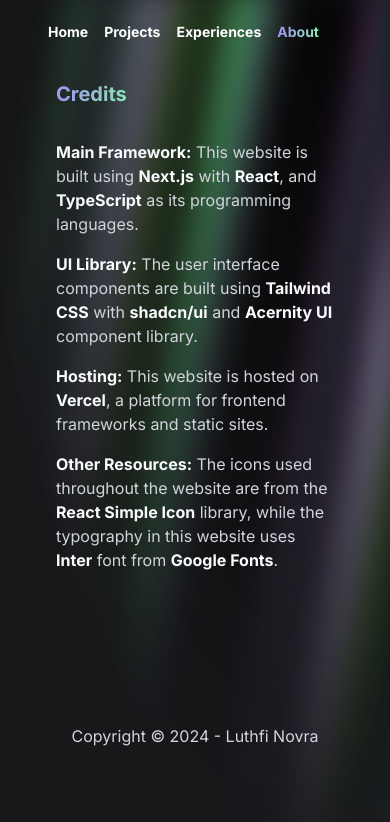
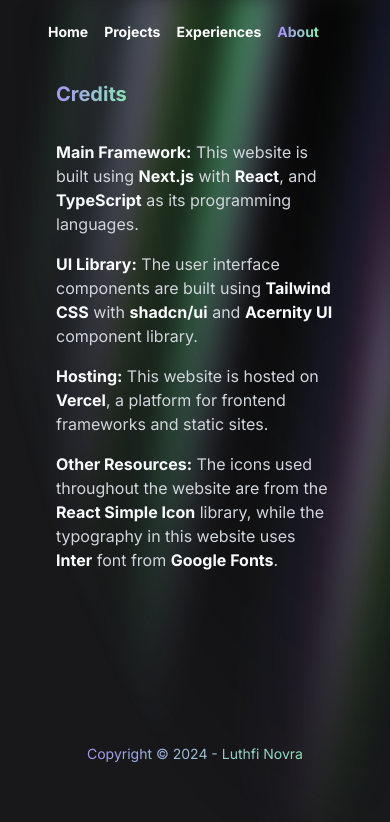
Before and after one commit to luthfinovra/web-portofolio, a Next.js app: page / in a window 390 px wide. Both pictures are taken after a click on the link "About". Shown: the top 822 px of the page. Built offline with nearby package versions, Linux system fonts and the light colour scheme.

Commit message:
Turn off bg-animation for small screen size

```diff
--- a/app/(home)/components/AboutSection.tsx
+++ b/app/(home)/components/AboutSection.tsx
@@ -40,7 +40,7 @@
                     </div>
                 </div>
             </motion.div>
-            <footer className='text-gray-300 text-center py-8'>Copyright © 2024 - Luthfi Novra</footer>
+            <footer className='text-gray-300 text-center py-4 pt-8 sm:pt-16 text-sm gradient-text'>Copyright © 2024 - Luthfi Novra</footer>
         </div>
     )
 }
--- a/app/(home)/components/ProjectSection.tsx
+++ b/app/(home)/components/ProjectSection.tsx
@@ -74,7 +74,7 @@
             'img': 'cinelog.webp',
         },
         'Linkyi Shop': {
-            'description': 'Web bio link and product catalog for Final Capstone Product Bangkit Academy 2024',
+            'description': 'Web bio link and product catalog for Bangkit Academy 2024 Capstone Project, awarded Top 50 Product Capstone.',
             'badges': ['TensorFlow', 'Pandas', 'Matplotlib'],
             'repository': 'https://github.com/Linkyi-shop',
             'img': 'linkyi.webp',
--- a/components/ui/aurora-background.tsx
+++ b/components/ui/aurora-background.tsx
@@ -43,7 +43,8 @@
             absolute -inset-[10px] opacity-75 will-change-transform`,
 
                             showRadialGradient &&
-                            `[mask-image:radial-gradient(ellipse_at_100%_0%,black_10%,var(--transparent)_75%)]`
+                            `[mask-image:radial-gradient(ellipse_at_100%_0%,black_10%,var(--transparent)_75%)]`,
+                            "max-md:after:animate-aurora-off"
                         )}
                     ></div>
                 </div>
--- a/components/ui/jobs-component.tsx
+++ b/components/ui/jobs-component.tsx
@@ -45,7 +45,7 @@
     companyName: "Informatics Laboratory Telkom University",
     logo: "/logos/iflablogo.svg",
     jobTime: "Feb 2024 - Jun 2024",
-    jobTitle: "Computer Network Practicum Assitant",
+    jobTitle: "Computer Network Practicum Assistant",
     jobDescription:
       "In my role as a Computer Network Practicum Assistant at the Informatics Laboratory, I tutored and organized grading for over 100 students, ensuring they grasped complex networking concepts. My responsibilities included preparing instructional materials and providing hands-on assistance during lab sessions. This experience improved my ability to convey technical knowledge effectively and manage large groups of students.",
     responsibilities: [],
--- a/tailwind.config.ts
+++ b/tailwind.config.ts
@@ -91,6 +91,7 @@
         "accordion-down": "accordion-down 0.2s ease-out",
         "accordion-up": "accordion-up 0.2s ease-out",
         aurora: "aurora 60s linear infinite",
+        "aurora-off": "aurora 0s linear infinite" //turn off animation for certain mobile devices
       },
     },
   },
```
